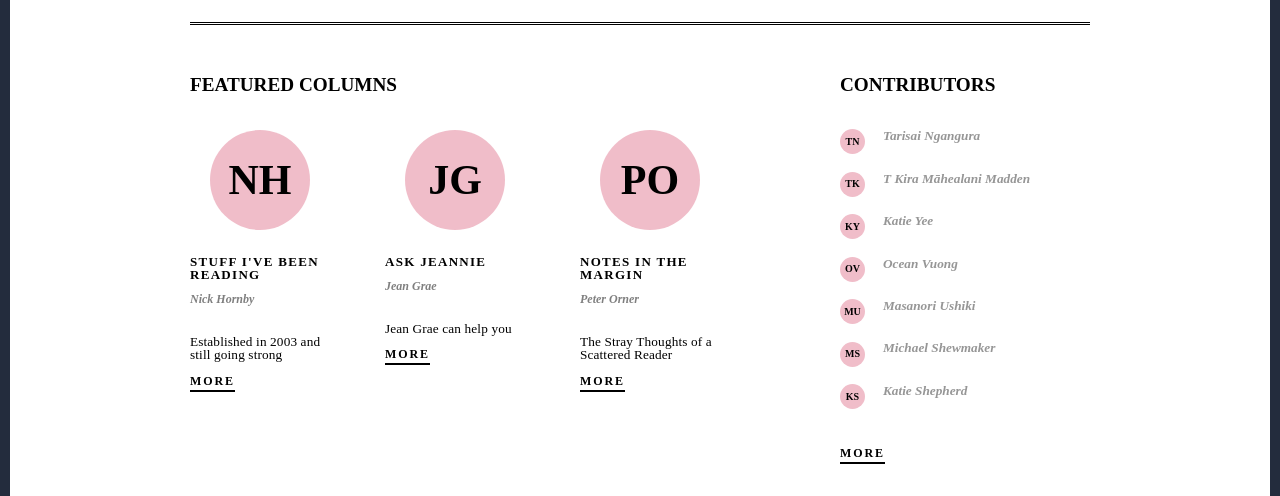
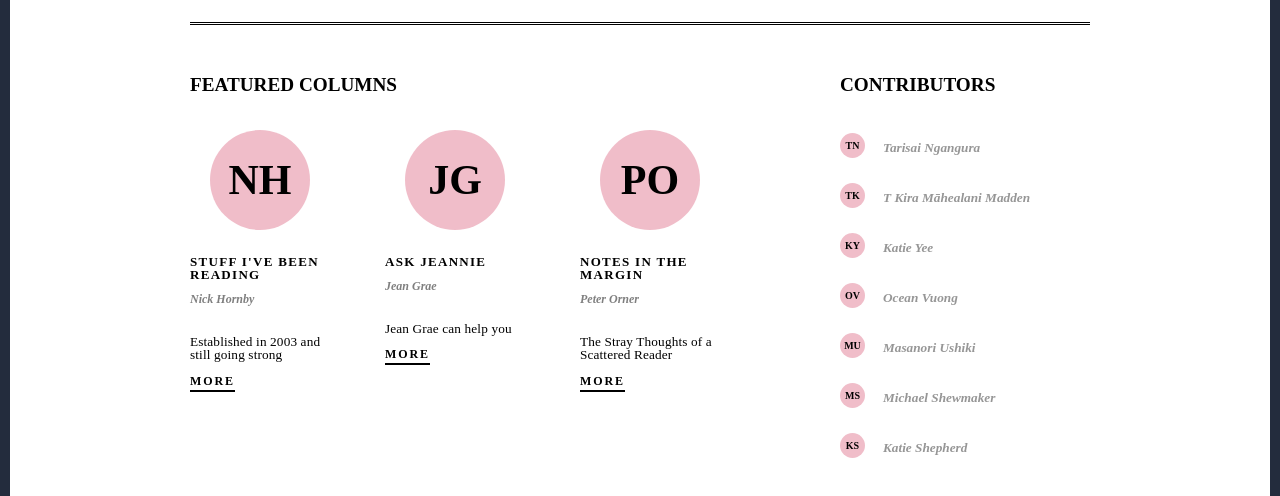
Before and after one commit to ijiiiji/believer-mag-casestudy, a plain HTML site: page index.html in a window 1280 px wide. Shown: the part 2561-3057 px from the top of the page. Drawn offline with Linux system fonts and the light colour scheme; a web font is replaced by a local one.

Commit message:
Update contributors

```diff
--- a/css/main.css
+++ b/css/main.css
@@ -167,7 +167,10 @@ ul {
 
 .author-container--sm {
   display: flex;
+  align-items: center;
+  margin: 0;
   width: 250px;
+  height: 50px;
 }
 
 
@@ -543,7 +546,7 @@ ul {
 .contributors__contributor-name {
   color: var(--color-brown-grey);
   font-style: italic;
-  margin-top: 7px;
+  margin: 0;
   padding-left: 8px;
 }
 
--- a/index.html
+++ b/index.html
@@ -300,62 +300,62 @@
 			<section class="contributors">
 				<h2 class="contributors__heading">Contributors</h2>
 				<div class="contributors__list">
-					<a href="#!"><div class="author-container author-container--sm">
+					<div class="author-container author-container--sm">
 						<div class="author-icon-container author-icon-container--sm">
 							<div class="author-icon author-icon--sm">
 			  					<p class="author-icon__initials author-icon__initials--sm">TN</p>
 							</div>
 						</div>
 						<h5 class="contributors__contributor-name">Tarisai Ngangura</h5>
-					</div></a>
-					<a href="#!"><div class="author-container author-container--sm">
+					</div>
+					<div class="author-container author-container--sm">
 						<div class="author-icon-container author-icon-container--sm">
 							<div class="author-icon author-icon--sm">
 			  					<p class="author-icon__initials author-icon__initials--sm">TK</p>
 							</div>
 						</div>
 						<h5 class="contributors__contributor-name">T Kira Māhealani Madden</h5>
-					</div></a>
-					<a href="#!"><div class="author-container author-container--sm">
+					</div>
+					<div class="author-container author-container--sm">
 						<div class="author-icon-container author-icon-container--sm">
 							<div class="author-icon author-icon--sm">
 			  					<p class="author-icon__initials author-icon__initials--sm">KY</p>
 							</div>
 						</div>
 						<h5 class="contributors__contributor-name">Katie Yee</h5>
-					</div></a>
-					<a href="#!"><div class="author-container author-container--sm">
+					</div>
+					<div class="author-container author-container--sm">
 						<div class="author-icon-container author-icon-container--sm">
 							<div class="author-icon author-icon--sm">
 			  					<p class="author-icon__initials author-icon__initials--sm">OV</p>
 							</div>
 						</div>
 						<h5 class="contributors__contributor-name">Ocean Vuong</h5>
-					</div></a>
-					<a href="#!"><div class="author-container author-container--sm">
+					</div>
+					<div class="author-container author-container--sm">
 						<div class="author-icon-container author-icon-container--sm">
 							<div class="author-icon author-icon--sm">
 			  					<p class="author-icon__initials author-icon__initials--sm">MU</p>
 							</div>
 						</div>
 						<h5 class="contributors__contributor-name">Masanori Ushiki</h5>
-					</div></a>
-					<a href="#!"><div class="author-container author-container--sm">
+					</div>
+					<div class="author-container author-container--sm">
 						<div class="author-icon-container author-icon-container--sm">
 							<div class="author-icon author-icon--sm">
 			  					<p class="author-icon__initials author-icon__initials--sm">MS</p>
 							</div>
 						</div>
 						<h5 class="contributors__contributor-name">Michael Shewmaker</h5>
-					</div></a>
-					<a href="#!"><div class="author-container author-container--sm">
+					</div>
+					<div class="author-container author-container--sm">
 						<div class="author-icon-container author-icon-container--sm">
 							<div class="author-icon author-icon--sm">
 			  					<p class="author-icon__initials author-icon__initials--sm">KS</p>
 							</div>
 						</div>
 						<h5 class="contributors__contributor-name">Katie Shepherd</h5>
-					</div></a>
+					</div>
 				</div>
 				<a href="#!" class="more">More</a>
 			</section>
```
